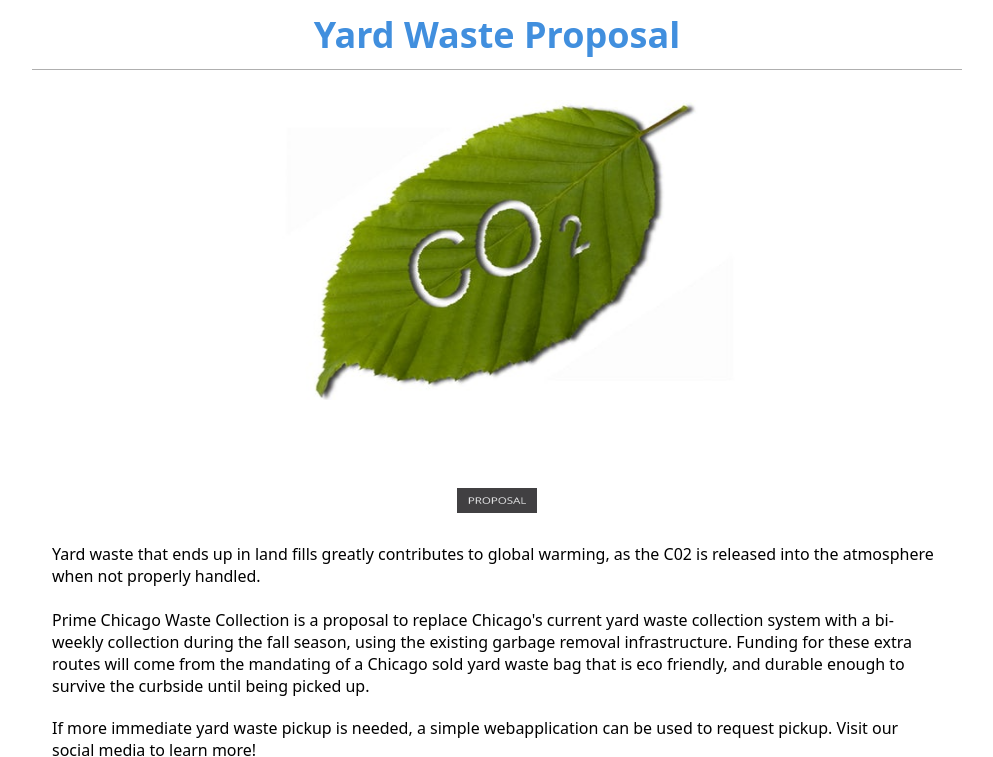
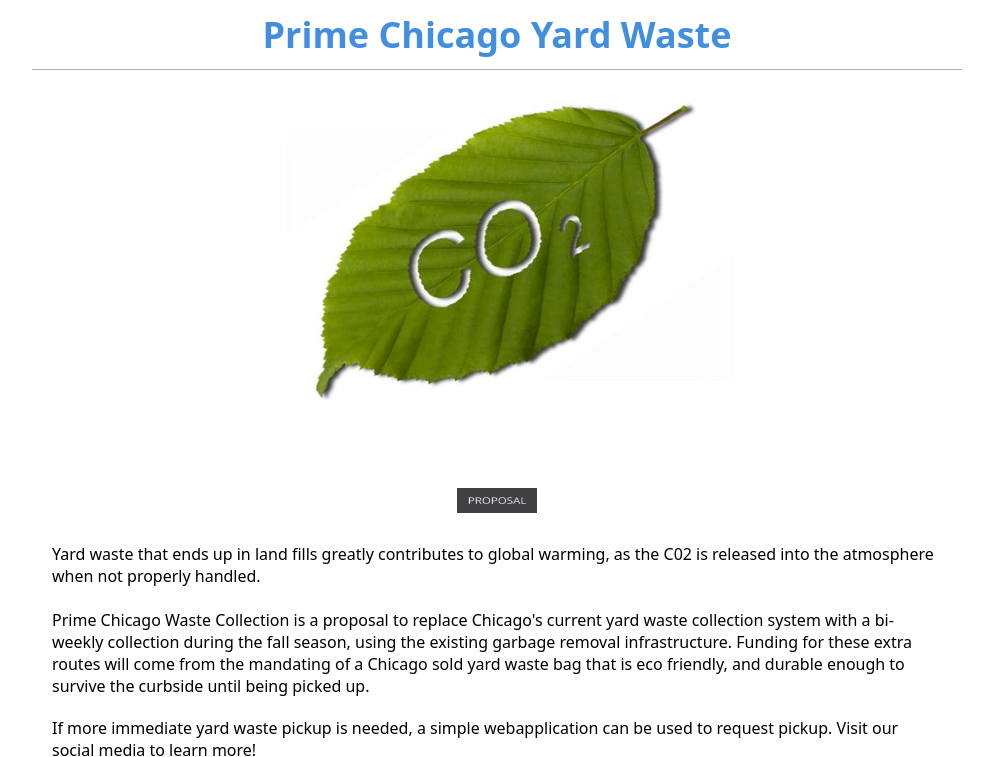
Before and after one commit to dbuts/ChicagoWaste, a plain HTML site: page index.html in a window 1280 px wide. Shown: the top 757 px of the page, without its empty margins (143-1136 px from the left). Drawn offline with Linux system fonts and the light colour scheme.

Commit message:
Fixed Title on homepage

```diff
--- a/index.html
+++ b/index.html
@@ -2,12 +2,12 @@
 <html xml:lang="en" lang="en">
 <head>
 	<meta charset="utf-8" />
-	<title>Chicago Yard Waste</title>
+	 <title>Prime Chicago</title>
 	<link rel="stylesheet" type="text/css" media="screen" href="./css/reset.css" />
 	<link rel="stylesheet" type="text/css" media="screen" href="./css/style.css" />
 <body>
 	<div class = "pageheader">
-		<h1>Yard Waste Proposal</h1>
+		<h1>Prime Chicago Yard Waste</h1>
 	</div>
 	<div class="image">
 		<img src="./img/co2.jpg" alt="Leaf with CO2" height="300" width="600">
```
